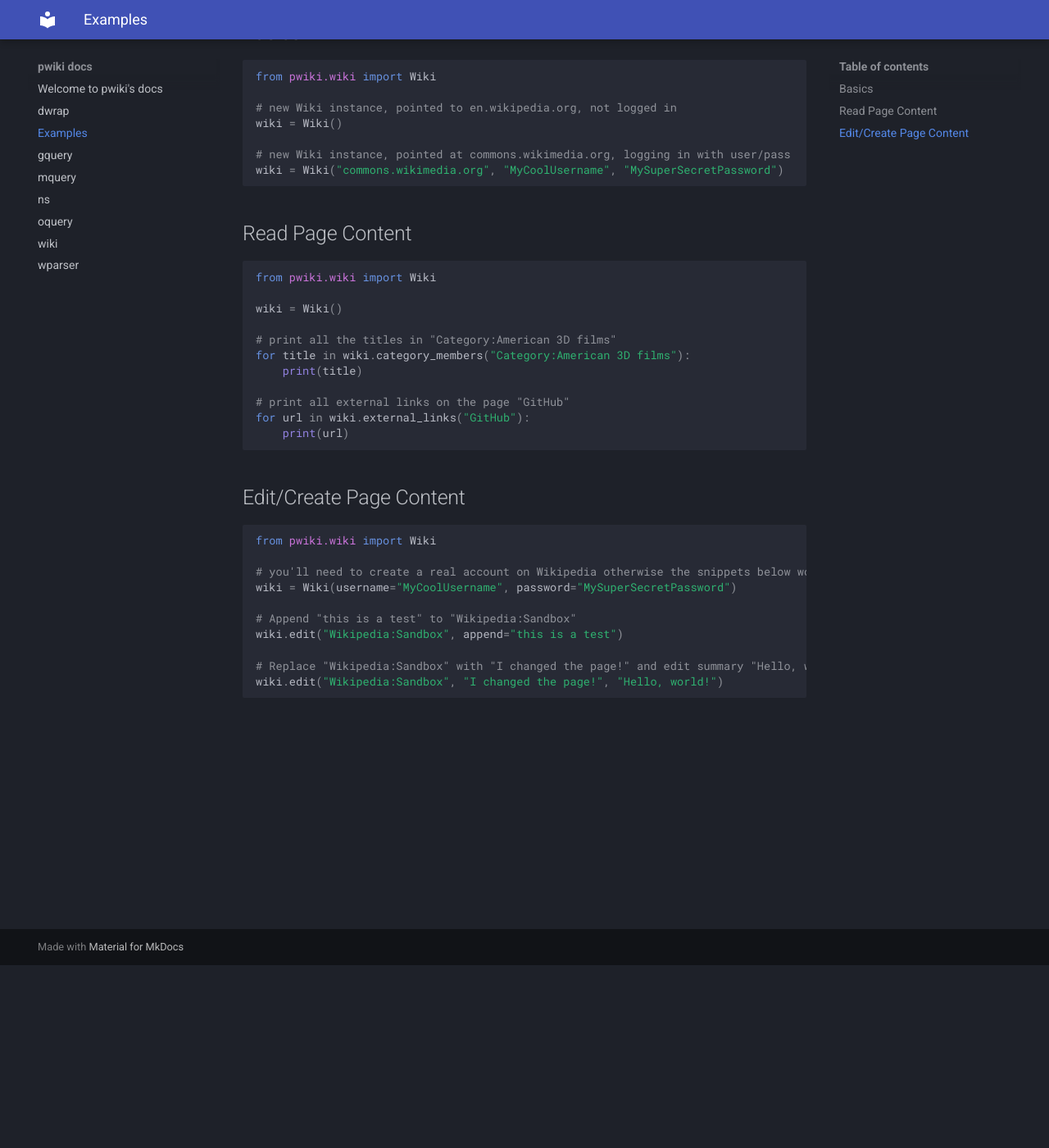
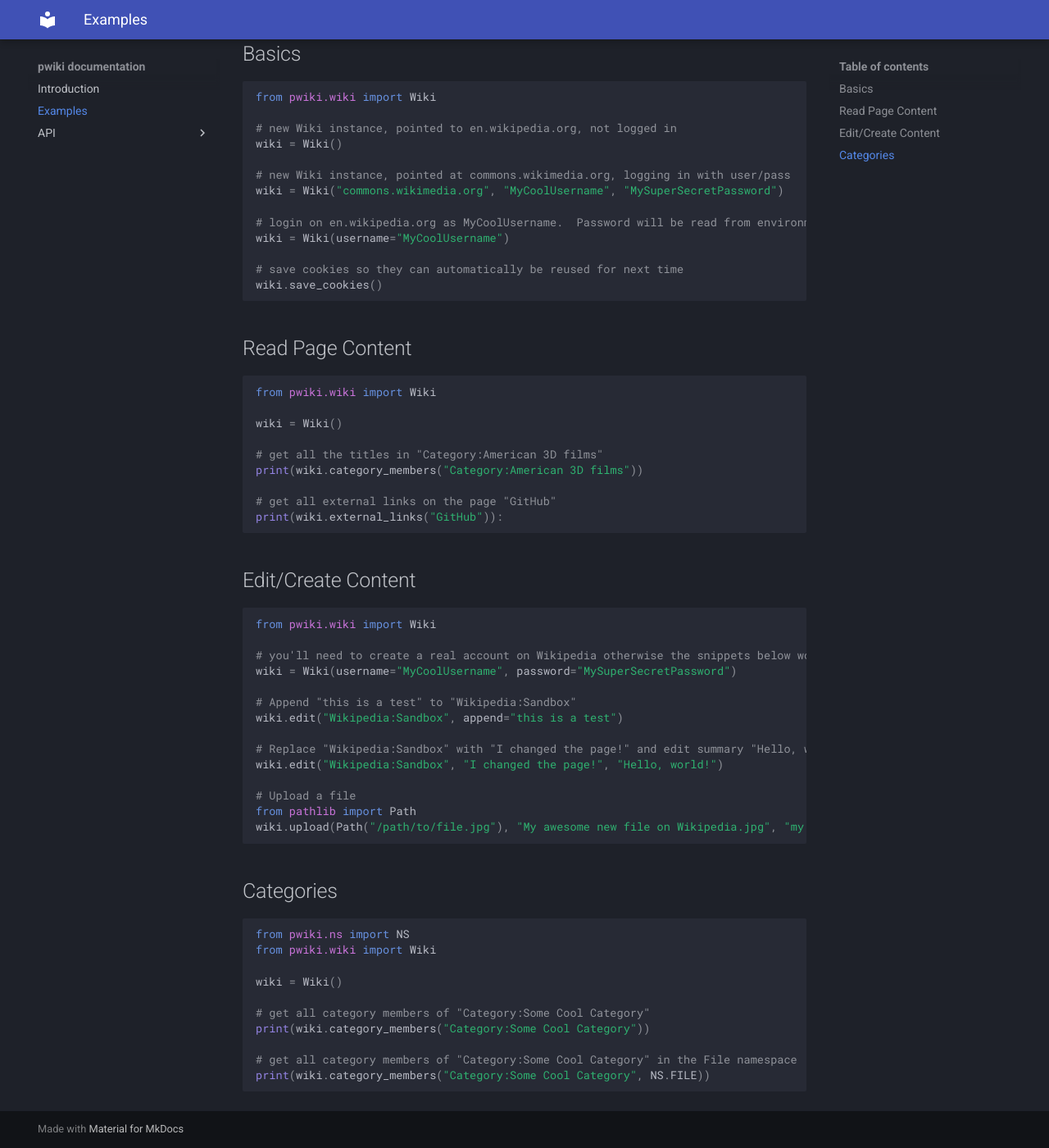
Before and after one commit to fastily/pwiki, an MkDocs documentation site: the page built from docs/examples.md, in a window 1280 px wide and 1400 px high, scrolled down 223 px. Shown: the whole window at 82% size. Built offline with MkDocs 1.6.1 and Material for MkDocs 9.7.7, drawn with Linux system fonts in a browser that asks for light colours; some of the changed text lies outside the part shown.

Commit message:
expand docs, tweak structure

````diff
--- a/docs/examples.md
+++ b/docs/examples.md
@@ -1,5 +1,5 @@
 # Examples
-⚠️ This section is under construction
+This is a non-exhaustive collection of snippets exhibiting some of the functionality `pwiki` is capable of.
 
 ## Basics
 ```python
@@ -10,6 +10,12 @@ wiki = Wiki()
 
 # new Wiki instance, pointed at commons.wikimedia.org, logging in with user/pass
 wiki = Wiki("commons.wikimedia.org", "MyCoolUsername", "MySuperSecretPassword")
+
+# login on en.wikipedia.org as MyCoolUsername.  Password will be read from environment variable "MyCoolUsername_PW"
+wiki = Wiki(username="MyCoolUsername")
+
+# save cookies so they can automatically be reused for next time
+wiki.save_cookies()
 ```
 
 ## Read Page Content
@@ -18,16 +24,14 @@ from pwiki.wiki import Wiki
 
 wiki = Wiki()
 
-# print all the titles in "Category:American 3D films"
-for title in wiki.category_members("Category:American 3D films"):
-    print(title)
+# get all the titles in "Category:American 3D films"
+print(wiki.category_members("Category:American 3D films"))
 
-# print all external links on the page "GitHub"
-for url in wiki.external_links("GitHub"):
-    print(url)
+# get all external links on the page "GitHub"
+print(wiki.external_links("GitHub")):
 ```
 
-## Edit/Create Page Content
+## Edit/Create Content
 ```python
 from pwiki.wiki import Wiki
 
@@ -39,4 +43,22 @@ wiki.edit("Wikipedia:Sandbox", append="this is a test")
 
 # Replace "Wikipedia:Sandbox" with "I changed the page!" and edit summary "Hello, world!"
 wiki.edit("Wikipedia:Sandbox", "I changed the page!", "Hello, world!")
+
+# Upload a file
+from pathlib import Path
+wiki.upload(Path("/path/to/file.jpg"), "My awesome new file on Wikipedia.jpg", "my file description", "test edit summary")
 ```
+
+## Categories
+```python
+from pwiki.ns import NS
+from pwiki.wiki import Wiki
+
+wiki = Wiki()
+
+# get all category members of "Category:Some Cool Category"
+print(wiki.category_members("Category:Some Cool Category"))
+
+# get all category members of "Category:Some Cool Category" in the File namespace
+print(wiki.category_members("Category:Some Cool Category", NS.FILE))
+```
--- a/mkdocs.yml
+++ b/mkdocs.yml
@@ -1,4 +1,4 @@
-site_name: pwiki docs
+site_name: pwiki documentation
 site_url: https://fastily.github.io/pwiki/
 
 theme:
````
Also changed, not shown: docs/index.md (+14 -4 lines), docs/API/dwrap-reference.md (renamed from docs/dwrap-reference.md), docs/API/gquery-reference.md (renamed from docs/gquery-reference.md), docs/API/mquery-reference.md (renamed from docs/mquery-reference.md), docs/API/ns-reference.md (renamed from docs/ns-reference.md), docs/API/oquery-reference.md (renamed from docs/oquery-reference.md), docs/API/wiki-reference.md (renamed from docs/wiki-reference.md), docs/API/wparser-reference.md (renamed from docs/wparser-reference copy.md).
